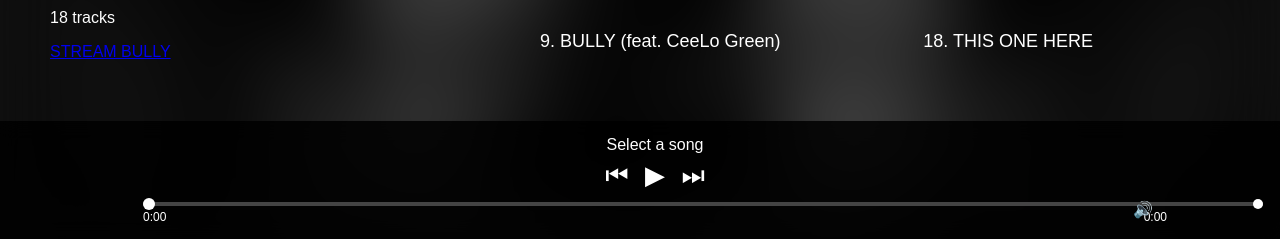
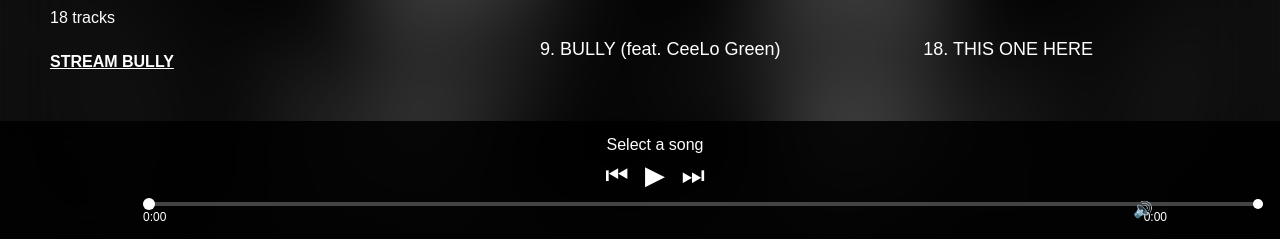
Before and after one commit to jmsnio/bully, a plain HTML site: page index.html in a window 1280 px wide. Shown: the part 561-800 px from the top of the page. Drawn offline with Linux system fonts and the light colour scheme.

Commit message:
Update style.css

```diff
--- a/style.css
+++ b/style.css
@@ -44,7 +44,22 @@ body {
   margin-bottom: 20px;
 }
 
-/* RIGHT (COLUMN FLOW FIX 🔥) */
+/* STREAM LINK 🔥 */
+.stream-link {
+  color: white;
+  text-decoration: underline;
+  font-weight: bold;
+  display: inline-block;
+  margin-top: 10px;
+  transition: all 0.25s ease;
+}
+
+.stream-link:hover {
+  opacity: 0.7;
+  transform: scale(1.05);
+}
+
+/* RIGHT (COLUMN FLOW) */
 .right {
   width: 70%;
   padding-left: 120px;
```
